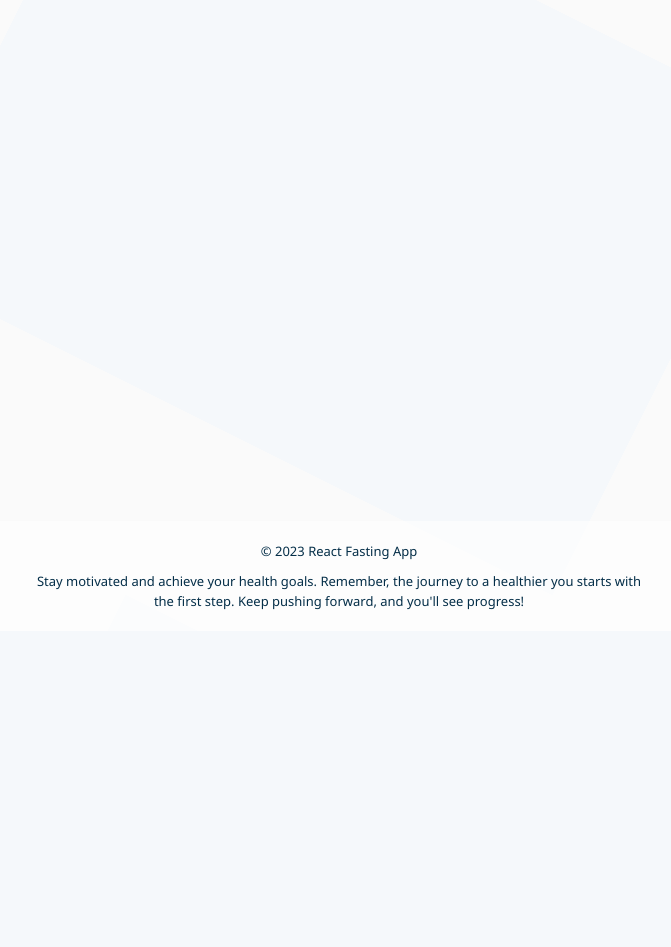
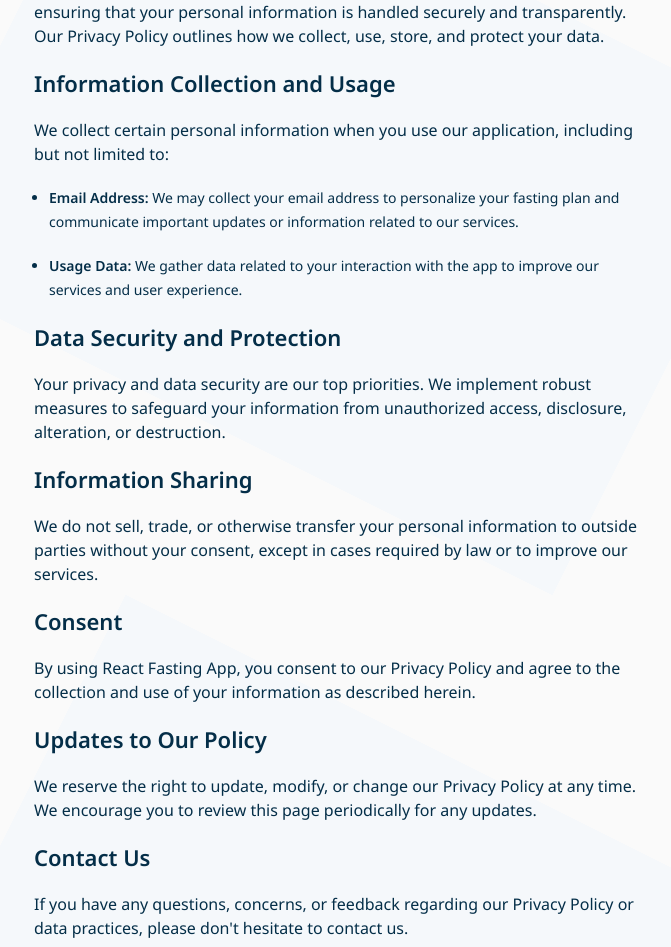
Before and after one commit to njordulv/react-fasting-app, a React (Create React App) app: page /privacy-policy in a window 1280 px wide. Shown: the part 205-1152 px from the top of the page, without its empty margins (301-972 px from the left). Before the commit the page ends 836 px from the top, so only its background shows below. Built offline with nearby package versions, Linux system fonts and the light colour scheme.

Commit message:
ADD: privacy-policy page

```diff
--- a/src/App.jsx
+++ b/src/App.jsx
@@ -12,6 +12,7 @@ import Results from './components/Results'
 import Testimonials from './components/Testimonials'
 import Email from './components/Email'
 import Offer from './components/Offer'
+import PrivacyPolicy from './components/PrivacyPolicy'
 import questions from './data/questions'
 import './variables.css'
 
@@ -27,6 +28,7 @@ function App() {
             <Route path="/testimonials" element={<Testimonials />} />
             <Route path="/email" element={<Email />} />
             <Route path="/offer" element={<Offer />} />
+            <Route path="/privacy-policy" element={<PrivacyPolicy />} />
           </Route>
           <Route element={<QuizLayout />}>
             <Route path="quiz/height" element={<QuizHeight />} />
--- a/src/App.module.css
+++ b/src/App.module.css
@@ -279,6 +279,18 @@
   color: green;
 }
 
+.formPrivacy a {
+  color: var(--btn-hover);
+}
+
+.formPrivacy a:hover {
+  color: var(--color);
+}
+
+.privacyText {
+  text-align: left;
+}
+
 .loaderEmail {
   animation: spinner 2s infinite linear;
   font-size: 27px;
--- a/src/components/Email.jsx
+++ b/src/components/Email.jsx
@@ -3,12 +3,13 @@ import { yupResolver } from '@hookform/resolvers/yup'
 import * as yup from 'yup'
 import axios from 'axios'
 import { useState } from 'react'
+import { useNavigate } from 'react-router'
+import { Link } from 'react-router-dom'
 import { HiOutlineMail } from 'react-icons/hi'
 import { GoShieldCheck } from 'react-icons/go'
 import { IoCloseOutline } from 'react-icons/io5'
 import { BiLoaderAlt } from 'react-icons/bi'
 import styles from '../App.module.css'
-import { useNavigate } from 'react-router'
 
 const Email = () => {
   const API_URL = 'http://localhost:4000/submit-email'
@@ -97,8 +98,8 @@ const Email = () => {
         <div className={styles.formPrivacy}>
           <GoShieldCheck />
           <span>
-            Kindly review our Privacy Policy for insights on how we utilize your
-            information.
+            Kindly review our <Link to="/privacy-policy">Privacy Policy</Link>
+            &nbsp; for insights on how we utilize your information.
           </span>
         </div>
         <button type="submit" className={`${styles.button} button`}>
--- /dev/null
+++ b/src/components/PrivacyPolicy.jsx
@@ -0,0 +1,73 @@
+import styles from '../App.module.css'
+
+const PrivacyPolicy = () => {
+  return (
+    <>
+      <h1>Privacy Policy</h1>
+      <div className={styles.privacyText}>
+        <p>
+          At React Fasting App, we deeply value your privacy and are committed
+          to ensuring that your personal information is handled securely and
+          transparently. Our Privacy Policy outlines how we collect, use, store,
+          and protect your data.
+        </p>
+        <h3>Information Collection and Usage</h3>
+        <p>
+          We collect certain personal information when you use our application,
+          including but not limited to:
+        </p>
+        <ul>
+          <li>
+            <p>
+              <b>Email Address:</b> We may collect your email address to
+              personalize your fasting plan and communicate important updates or
+              information related to our services.
+            </p>
+          </li>
+          <li>
+            <p>
+              <b>Usage Data:</b> We gather data related to your interaction with
+              the app to improve our services and user experience.
+            </p>
+          </li>
+        </ul>
+        <h3>Data Security and Protection</h3>
+        <p>
+          Your privacy and data security are our top priorities. We implement
+          robust measures to safeguard your information from unauthorized
+          access, disclosure, alteration, or destruction.
+        </p>
+        <h3>Information Sharing</h3>
+        <p>
+          We do not sell, trade, or otherwise transfer your personal information
+          to outside parties without your consent, except in cases required by
+          law or to improve our services.
+        </p>
+        <h3>Consent</h3>
+        <p>
+          By using React Fasting App, you consent to our Privacy Policy and
+          agree to the collection and use of your information as described
+          herein.
+        </p>
+        <h3>Updates to Our Policy</h3>
+        <p>
+          We reserve the right to update, modify, or change our Privacy Policy
+          at any time. We encourage you to review this page periodically for any
+          updates.
+        </p>
+        <h3>Contact Us</h3>
+        <p>
+          If you have any questions, concerns, or feedback regarding our Privacy
+          Policy or data practices, please don't hesitate to contact us.
+        </p>
+        <p>
+          Kindly review our Privacy Policy for insights on how we utilize your
+          information.
+        </p>
+        <p>Thank you for choosing React Fasting App.</p>
+      </div>
+    </>
+  )
+}
+
+export default PrivacyPolicy
--- a/src/index.css
+++ b/src/index.css
@@ -51,6 +51,13 @@ h1 {
 h2 {
   font-size: 25px;
   line-height: 35px;
+}
+
+h3 {
+  font-size: 22px;
+  line-height: 30px;
+  font-weight: 600;
+  margin-bottom: 20px;
 }
 
 p {
```
